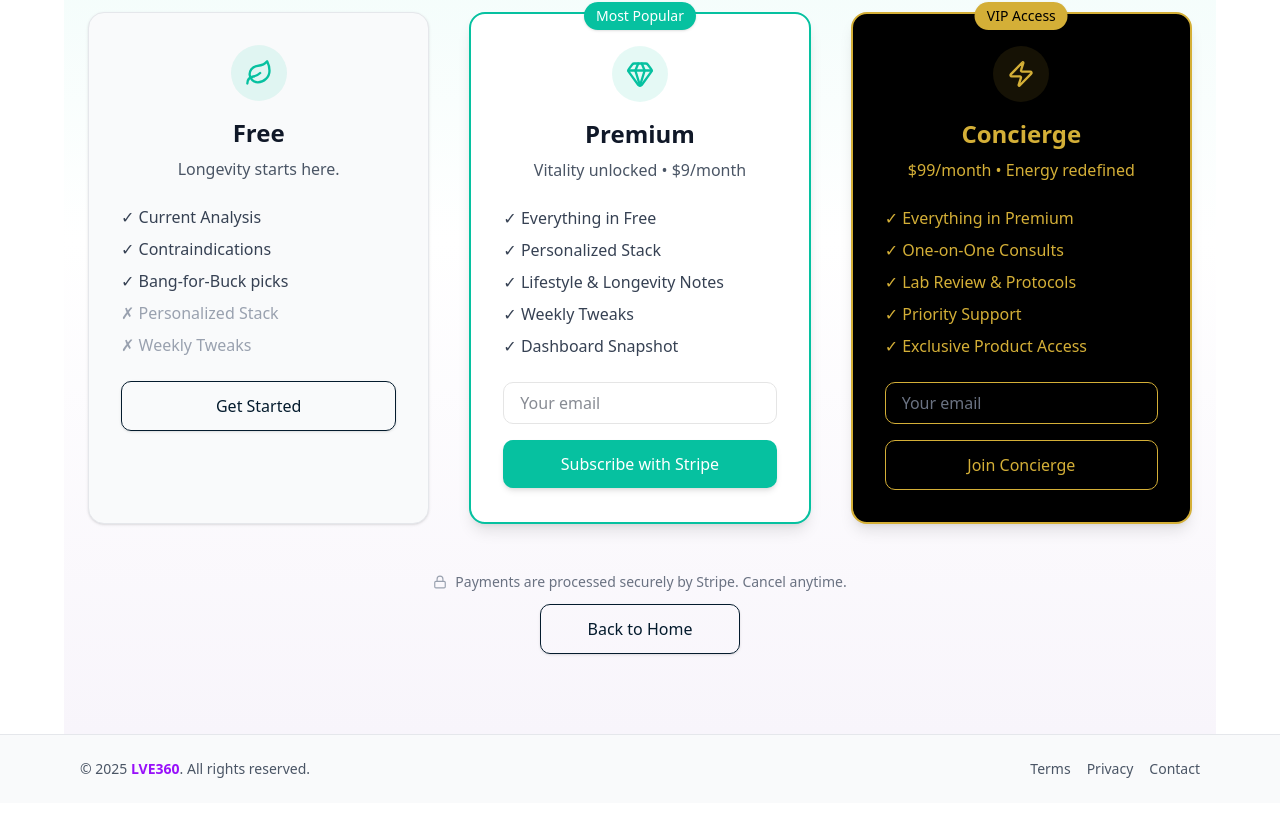
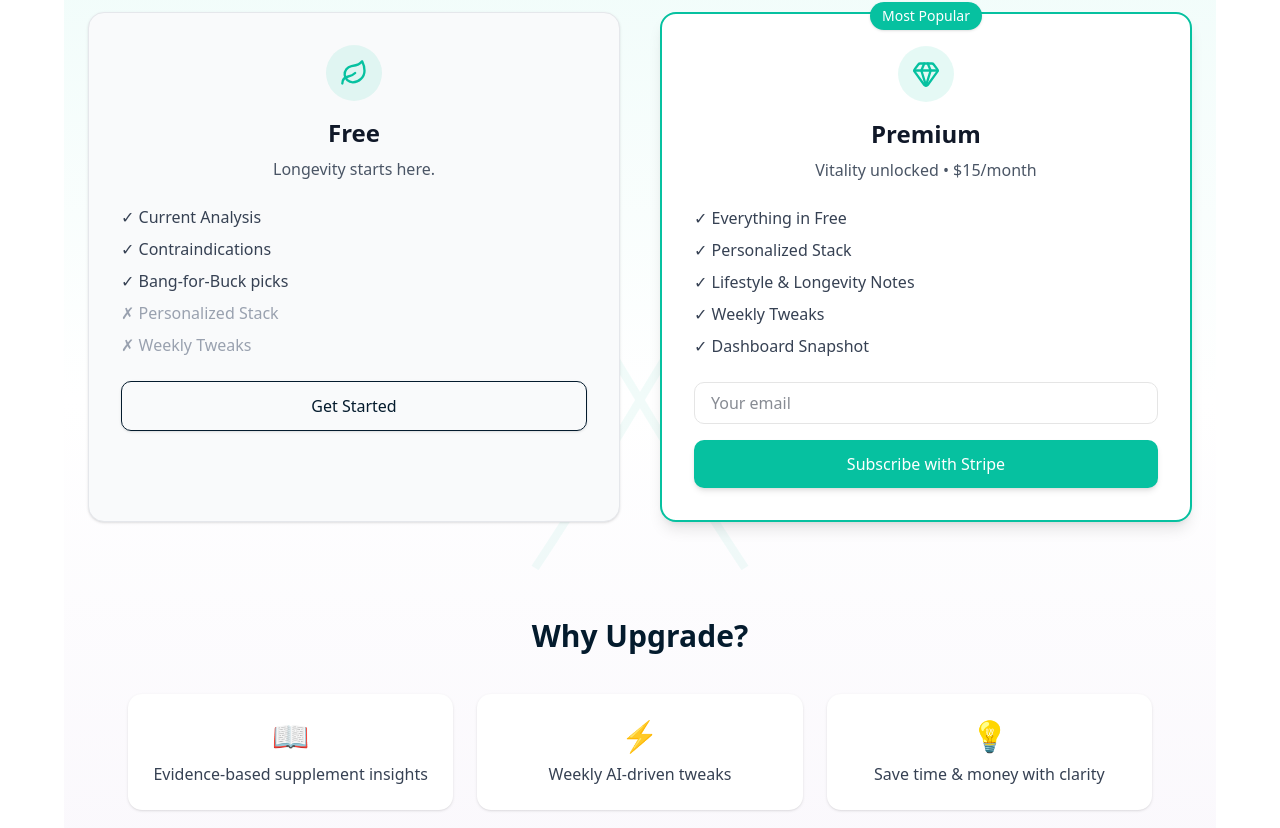
Before and after one commit to LGomes360/lve360-app, a Next.js app: page /pricing in a window 1280 px wide. Shown: the part 252-1080 px from the top of the page. Before the commit the page ends 1055 px from the top, so only its background shows below. Built offline with nearby package versions, Linux system fonts and the light colour scheme.

Commit message:
Update page.tsx

```diff
--- a/app/pricing/page.tsx
+++ b/app/pricing/page.tsx
@@ -1,7 +1,7 @@
 "use client";
 
 import { useEffect, useState } from "react";
-import { Leaf, Gem, Zap, Lock } from "lucide-react";
+import { Leaf, Gem, Lock, CheckCircle } from "lucide-react";
 import { motion } from "framer-motion";
 import CTAButton from "@/components/CTAButton";
 
@@ -13,7 +13,7 @@ export default function Pricing() {
     if (e) setEmail(e);
   }, []);
 
-  async function subscribe(plan: "premium" | "concierge") {
+  async function subscribe(plan: "premium") {
     if (!email) {
       alert("Please enter your email");
       return;
@@ -74,7 +74,7 @@ export default function Pricing() {
       </div>
 
       {/* Pricing Grid */}
-      <div className="grid grid-cols-1 md:grid-cols-3 gap-10 mb-12">
+      <div className="grid grid-cols-1 md:grid-cols-2 gap-10 mb-12">
         {/* Free Tier */}
         <motion.div
           whileHover={{ scale: 1.03 }}
@@ -111,7 +111,7 @@ export default function Pricing() {
             <Gem className="text-[#06C1A0]" size={28} />
           </div>
           <h2 className="text-2xl font-semibold mb-2">Premium</h2>
-          <p className="text-gray-600 mb-6">Vitality unlocked • $9/month</p>
+          <p className="text-gray-600 mb-6">Vitality unlocked • $15/month</p>
           <ul className="text-left text-gray-700 space-y-2 mb-6">
             <li>✓ Everything in Free</li>
             <li>✓ Personalized Stack</li>
@@ -130,43 +130,32 @@ export default function Pricing() {
             Subscribe with Stripe
           </CTAButton>
         </motion.div>
-
-        {/* Concierge Tier */}
-        <motion.div
-          whileHover={{ scale: 1.05 }}
-          transition={{ type: "spring", stiffness: 200, damping: 14 }}
-          className="relative rounded-2xl border-2 border-[#D4AF37] p-8 bg-black flex flex-col shadow-lg hover:shadow-2xl transition text-[#D4AF37]"
-        >
-          <div className="absolute -top-3 left-1/2 -translate-x-1/2 bg-[#D4AF37] text-black px-3 py-1 rounded-full text-sm font-medium shadow">
-            VIP Access
-          </div>
-          <div className="mx-auto mb-4 h-14 w-14 rounded-full bg-[#D4AF37]/10 flex items-center justify-center">
-            <Zap className="text-[#D4AF37]" size={28} />
-          </div>
-          <h2 className="text-2xl font-semibold mb-2">Concierge</h2>
-          <p className="mb-6">$99/month • Energy redefined</p>
-          <ul className="text-left space-y-2 mb-6">
-            <li>✓ Everything in Premium</li>
-            <li>✓ One-on-One Consults</li>
-            <li>✓ Lab Review & Protocols</li>
-            <li>✓ Priority Support</li>
-            <li>✓ Exclusive Product Access</li>
-          </ul>
-          <input
-            type="email"
-            placeholder="Your email"
-            value={email}
-            onChange={(e) => setEmail(e.target.value)}
-            className="w-full border border-[#D4AF37] bg-black text-[#D4AF37] rounded-lg px-4 py-2 mb-4 placeholder-gray-500"
-          />
-          <CTAButton onClick={() => subscribe("concierge")} variant="concierge" fullWidth>
-            Join Concierge
-          </CTAButton>
-        </motion.div>
       </div>
 
+      {/* Why Upgrade Section */}
+      <section className="max-w-5xl mx-auto py-12 text-center">
+        <h2 className="text-3xl font-bold text-[#041B2D] mb-10">Why Upgrade?</h2>
+        <div className="grid grid-cols-1 sm:grid-cols-3 gap-6">
+          {[
+            { icon: "📖", text: "Evidence-based supplement insights" },
+            { icon: "⚡", text: "Weekly AI-driven tweaks" },
+            { icon: "💡", text: "Save time & money with clarity" },
+          ].map((item) => (
+            <motion.div
+              key={item.text}
+              whileHover={{ scale: 1.05 }}
+              transition={{ type: "spring", stiffness: 200, damping: 12 }}
+              className="rounded-xl bg-white p-6 shadow hover:shadow-md transition"
+            >
+              <div className="text-3xl mb-2">{item.icon}</div>
+              <p className="text-gray-700">{item.text}</p>
+            </motion.div>
+          ))}
+        </div>
+      </section>
+
       {/* Footer note */}
-      <div className="flex flex-col items-center space-y-3">
+      <div className="flex flex-col items-center space-y-3 mt-8">
         <p className="flex items-center gap-2 text-sm text-gray-500">
           <Lock size={14} className="text-gray-400" />
           Payments are processed securely by Stripe. Cancel anytime.
```
